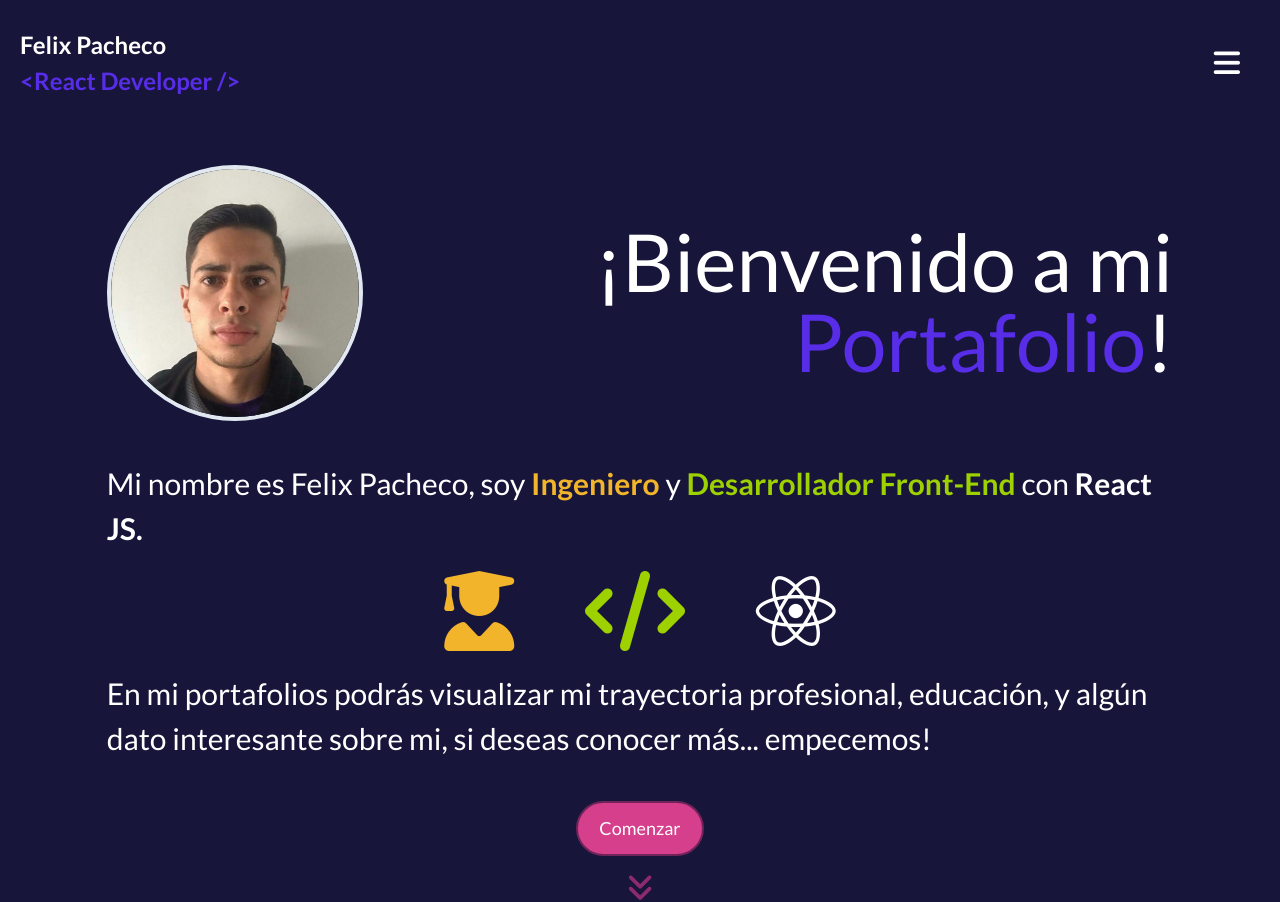
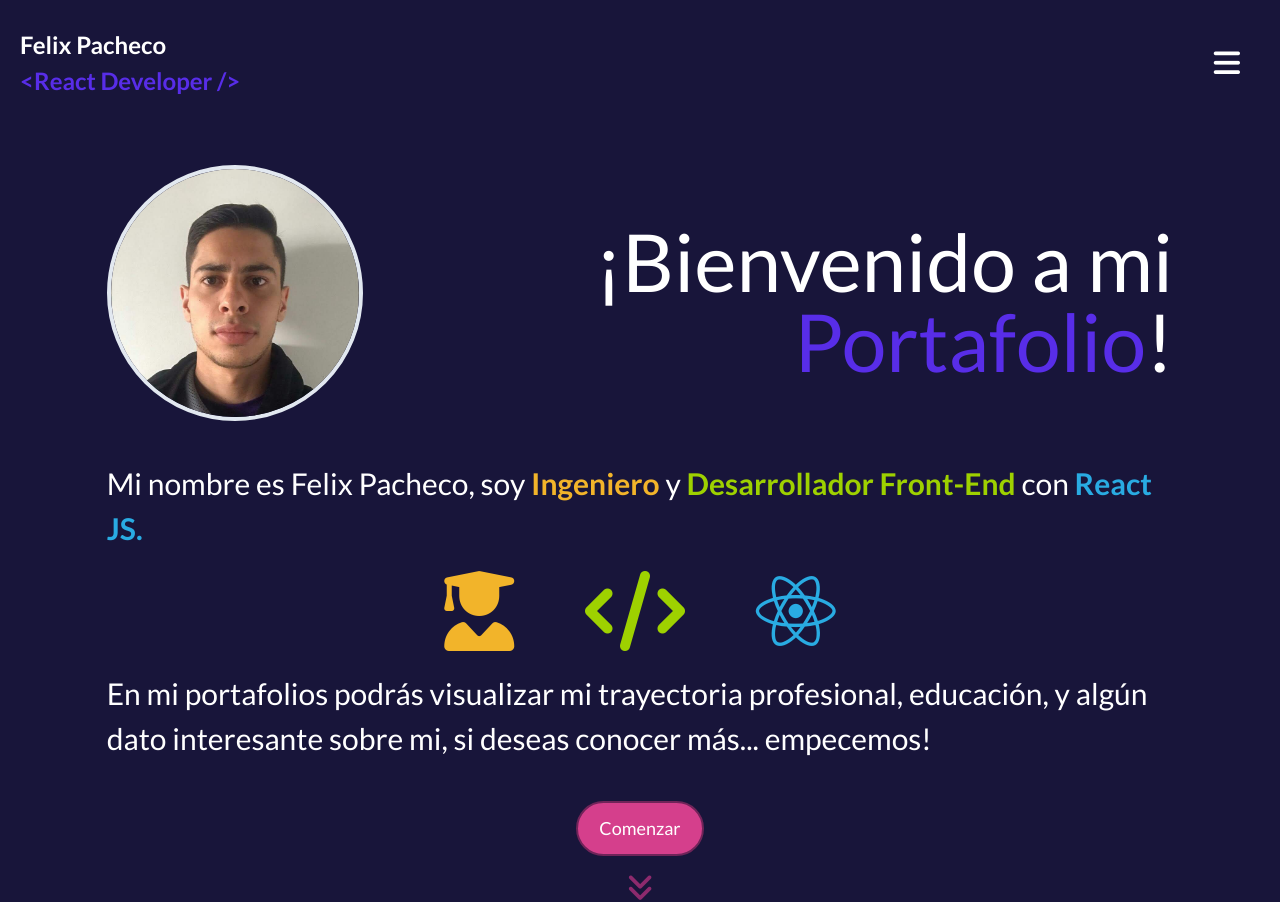
Before and after one commit to Felixmp7/Portafolios, a Next.js app: page / in a window 1280 px wide. Built offline with nearby package versions, Linux system fonts and the light colour scheme.

Commit message:
Configura nuevos estilos en tailwind

```diff
--- a/tailwind.config.js
+++ b/tailwind.config.js
@@ -61,6 +61,7 @@ module.exports = {
             ssGreen: '#9ED100',
             ssPurple: '#ab29d5',
             ssYellow: '#f2b42a',
+            react: '#29ABE2',
         }),
         textColor: (theme) => ({
             ...theme('colors'),
@@ -70,7 +71,7 @@ module.exports = {
             error2: '#721c24',
             success: '#64a864',
             success2: '#00A99D',
-            ssLightblue: '#29ABE2',
+            react: '#29ABE2',
             ssLightblue2: '#1db3d3',
             ssBlueGray: '#b9d4de',
             ssBlueGray2: '#51677c',
@@ -84,6 +85,7 @@ module.exports = {
             ssGreen: '#9ED100',
             ssPurple: '#ab29d5',
             ssYellow: '#f2b42a',
+            tailwind: '#319795',
         }),
         borderColor: (theme) => ({
             ...theme('colors'),
@@ -100,6 +102,7 @@ module.exports = {
             ssGreen: '#9ED100',
             ssPurple: '#ab29d5',
             ssYellow: '#f2b42a',
+            react: '#29ABE2',
         }),
         boxShadow: {
             simple: '0px 3px 10px rgba(75, 94, 107, 0.3)',
```
